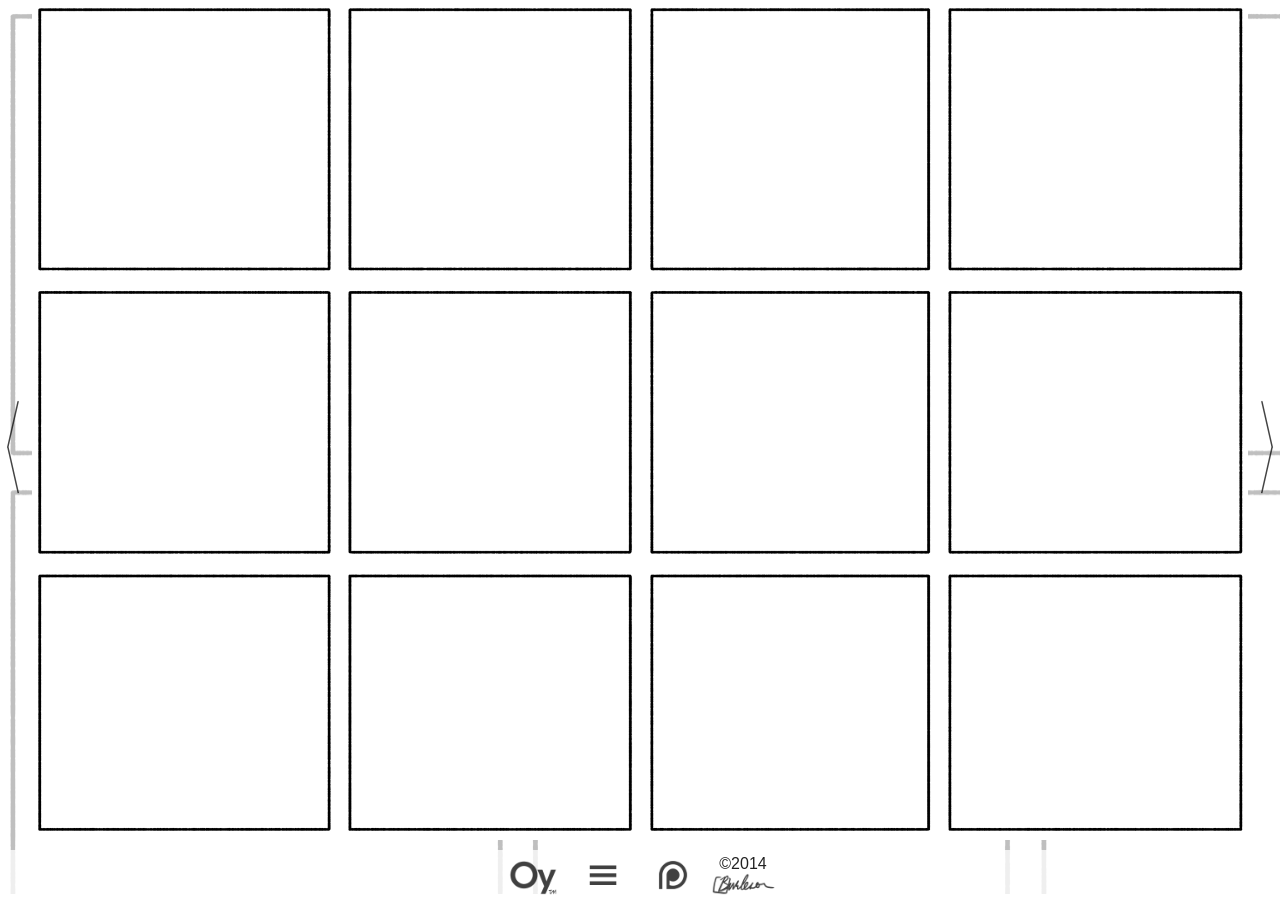
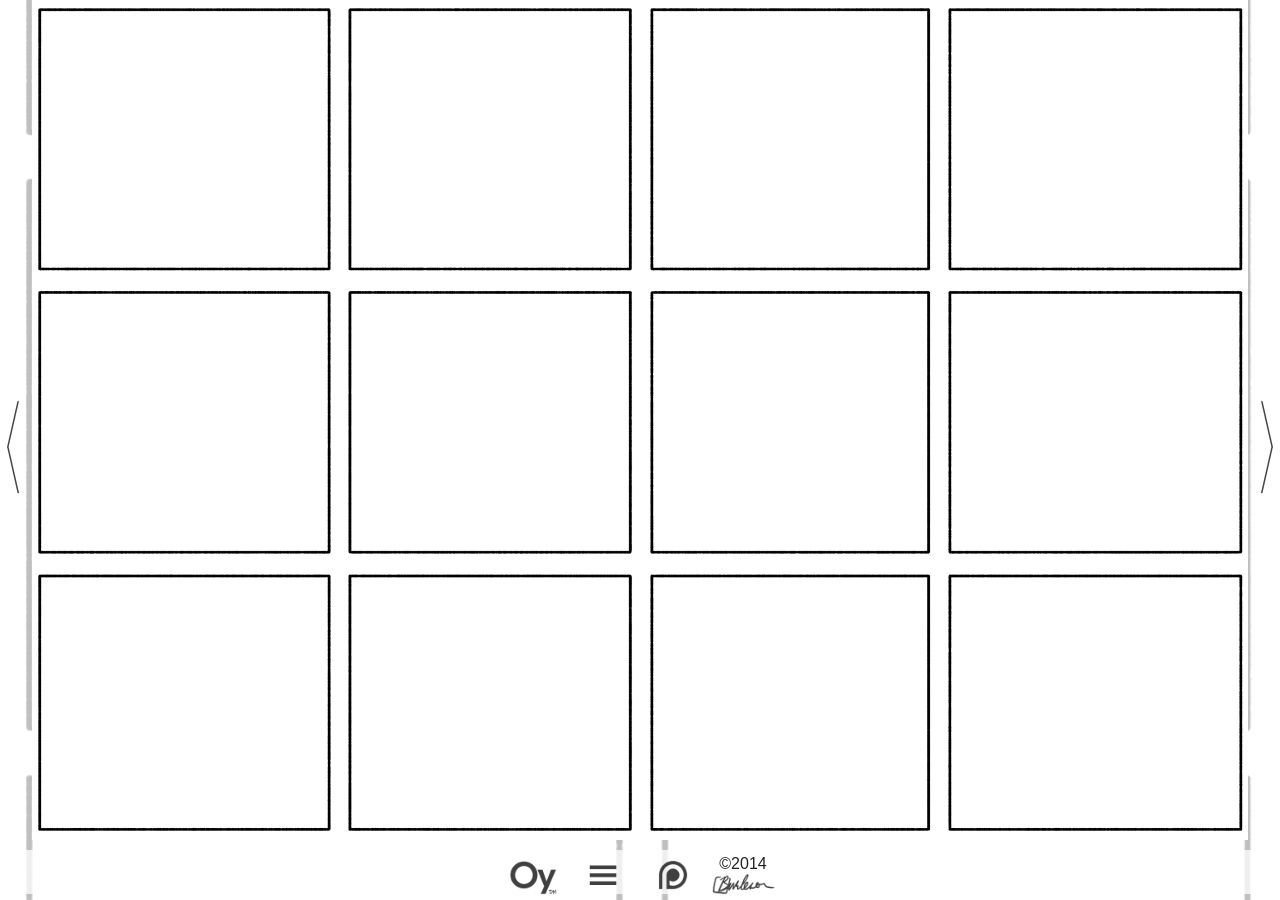
Before and after one commit to oycomics/oycomics.github.io, a Jekyll site: the page built from _posts/2014-05-04-sunday-test-comic.md, in a window 1280 px wide. Built offline with Jekyll 4.4.1, drawn with Linux system fonts in a browser that asks for light colours; Markdown is read by kramdown in place of the engine named in the settings.

Commit message:
Update 2014-05-04-sunday-test-comic.md

```diff
--- a/_posts/2014-05-04-sunday-test-comic.md
+++ b/_posts/2014-05-04-sunday-test-comic.md
@@ -5,4 +5,4 @@
 image: "2014-05-08.png"
 ---
 ![ALT TEXT]({{ site.url }}/comics/2014-05-08.png)
-<style>body {background-image: url({{ site.url }}/comics/2014-05-08.png);}</style>
+<style>html {background-image: url({{ site.url }}/comics/2014-05-08.png);}</style>
```
